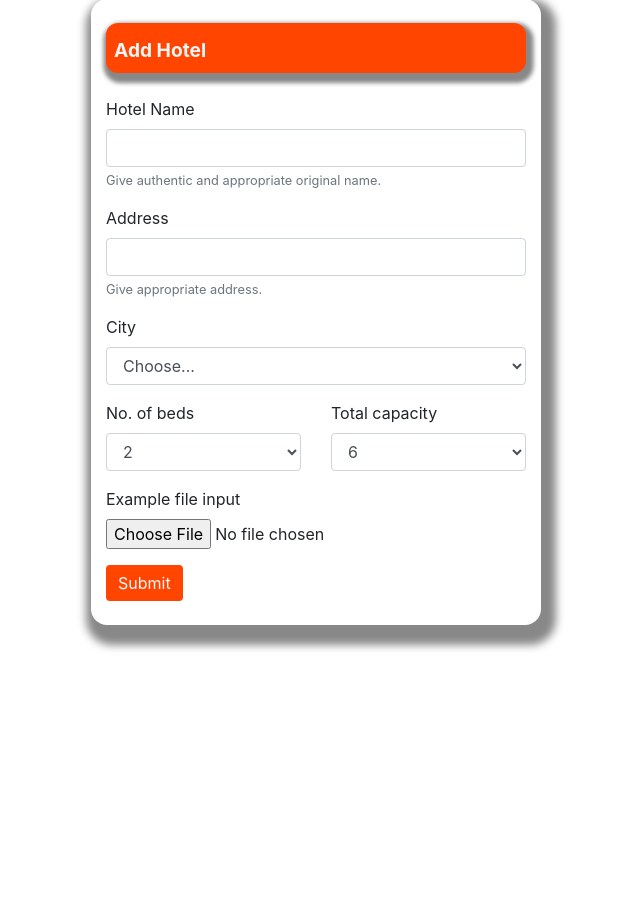
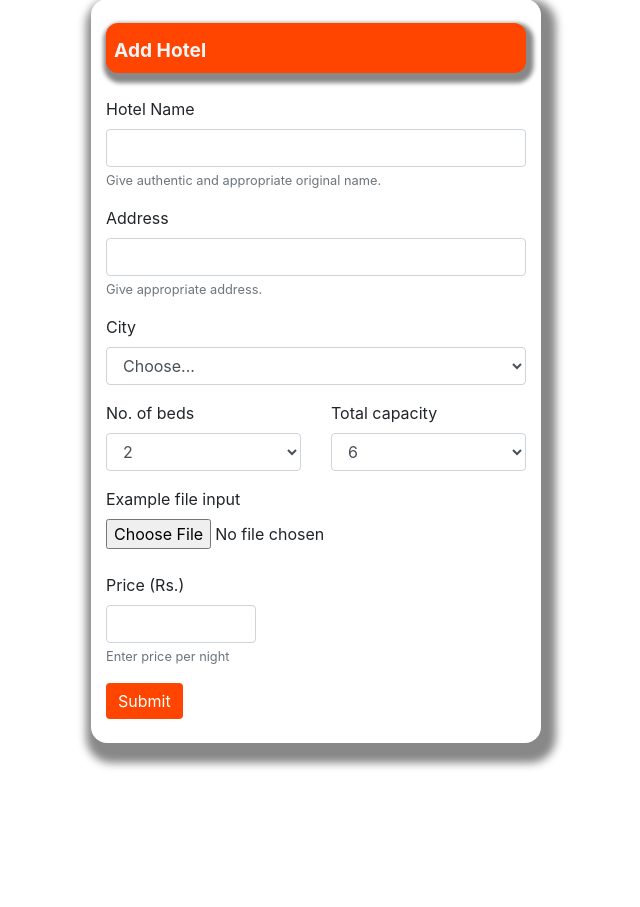
Before and after one commit to Aakash7khadka/TripPasal, a Django app: page /addhotels/ in a window 1280 px wide, after a click on "Add Hotel". Shown: the part 159-1066 px from the top of the page, without its empty margins (324-964 px from the left). Run offline with Django 3.2, Linux system fonts and the light colour scheme; some libraries are stand-ins or nearby versions.

Commit message:
late late night change

```diff
--- a/template/addhotel.html
+++ b/template/addhotel.html
@@ -194,6 +194,12 @@
                     <input type="file" class="form-control-file" id="exampleFormControlFile1">
                 </div>
 
+                <div class="form-group mt-4" style="width: 150px;">
+                    <label>Price (Rs.)</label>
+                    <input type="text" class="form-control" id="hotel_name" aria-describedby="emai">
+                    <small id="namehelp" class="form-text text-muted">Enter price per night</small>
+                </div>
+
 
                 <button type="submit " style="border:orangered;background-color:orangered;"
                     class="btn btn-primary">Submit</button>
```
